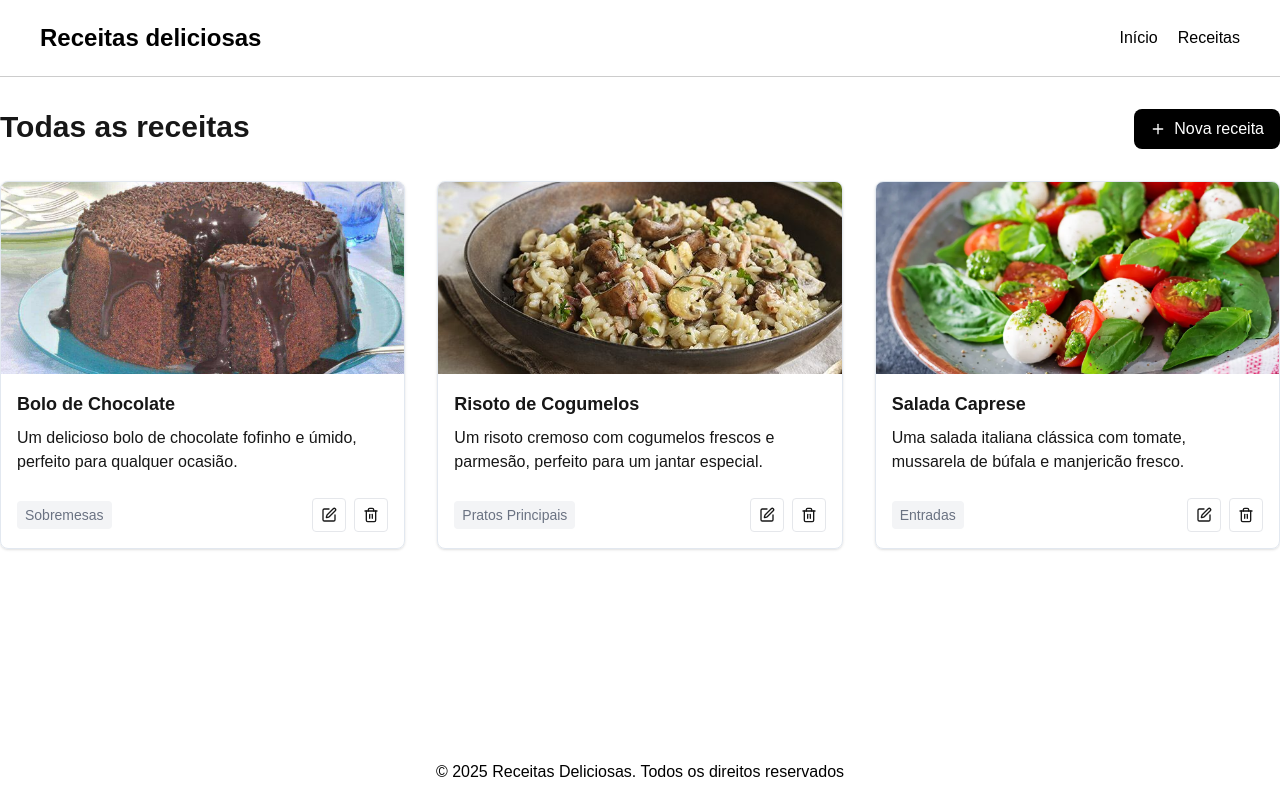
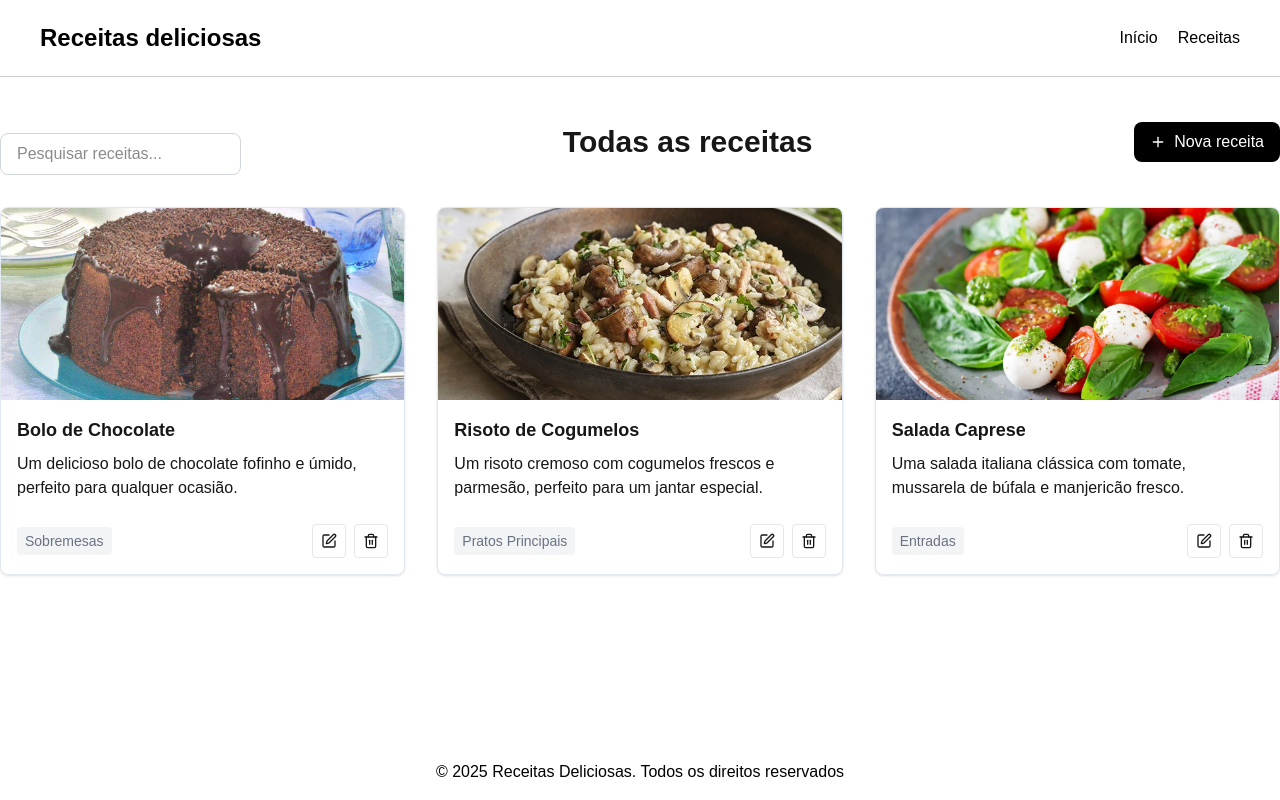
Before and after one commit to anaclaudiafreitasreiss-droid/receitas, a Next.js app: page /receitas in a window 1280 px wide. Built offline with nearby package versions, Linux system fonts and the light colour scheme; data requests are answered from the project's data file.

Commit message:
feat(busca): adicionar pesquisa de receitas

```diff
--- a/app/receitas/page.tsx
+++ b/app/receitas/page.tsx
@@ -15,6 +15,7 @@ export default function ReceitasPage() {
     useState(false);
 
   const [recipes, setRecipes] = useState<Recipe[]>([]);
+  const [search, setSearch] = useState("");
   const [modalMode, setModalMode] = useState<"create" | "edit">("create");
   const [selectedRecipe, setSelectedRecipe] = useState<Recipe | undefined>(
     undefined
@@ -102,10 +103,23 @@ export default function ReceitasPage() {
   setSelectedRecipe(undefined);
 };
 
+const filteredRecipes = recipes.filter((recipe) =>
+  recipe.title.toLowerCase().includes(search.toLowerCase())
+);
+
   return (
     <main className="grow py-8">
       <div className="container mx-auto">
-        <div className="flex justify-between w-full">
+        <div className="flex justify-between items-center w-full gap-4">
+          <div className="mt-6">
+            <input
+               type="text"
+               placeholder="Pesquisar receitas..."
+               value={search}
+               onChange={(e) => setSearch(e.target.value)}
+               className="w-full border border-gray-300 rounded-lg px-4 py-2"
+            />
+          </div>
           <h1 className="text-3xl font-bold">Todas as receitas</h1>
 
           <button
@@ -118,7 +132,7 @@ export default function ReceitasPage() {
         </div>
 
         <div className="grid grid-cols-3 gap-8 mt-8">
-          {recipes.map((recipe) => (
+          {filteredRecipes.map((recipe) => (
             <RecipeCard
               key={recipe.id}
               recipe={recipe}
```
